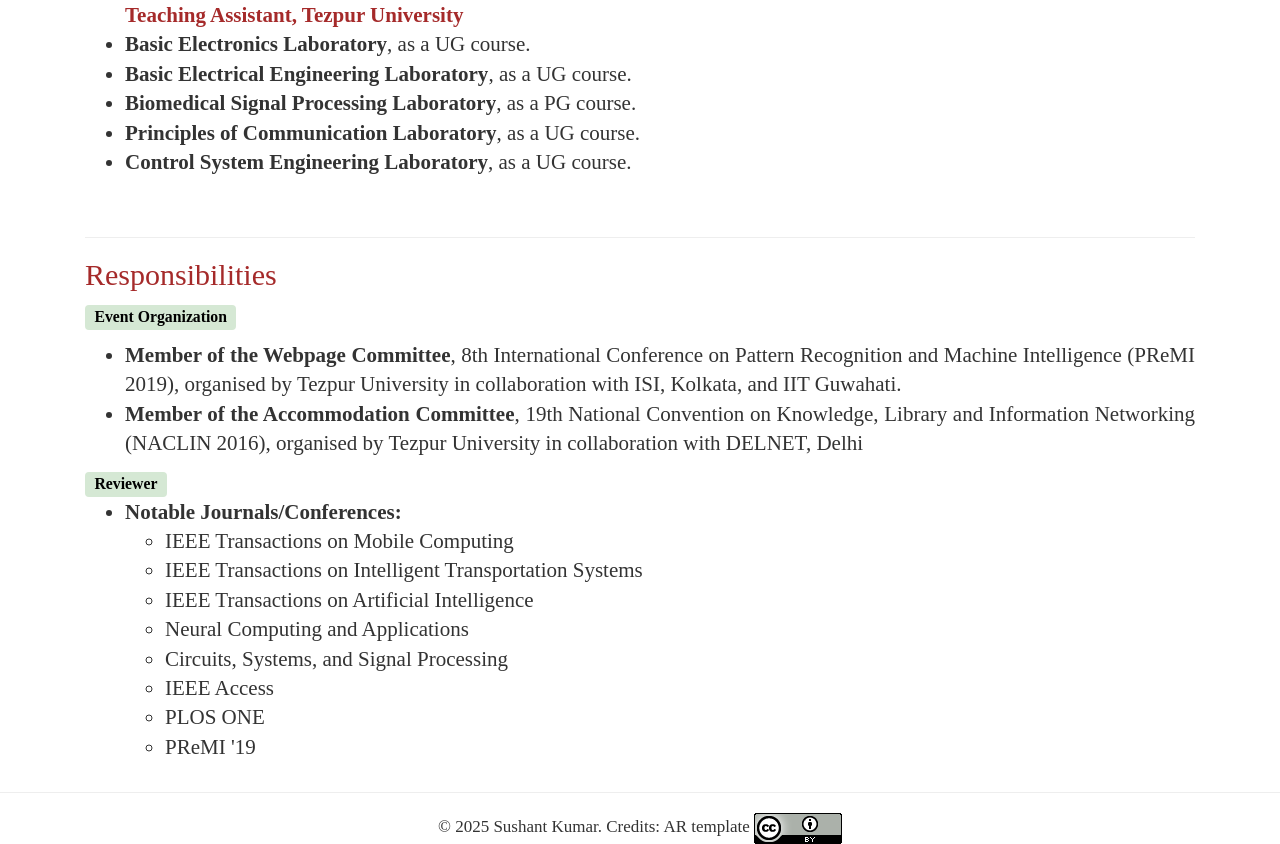
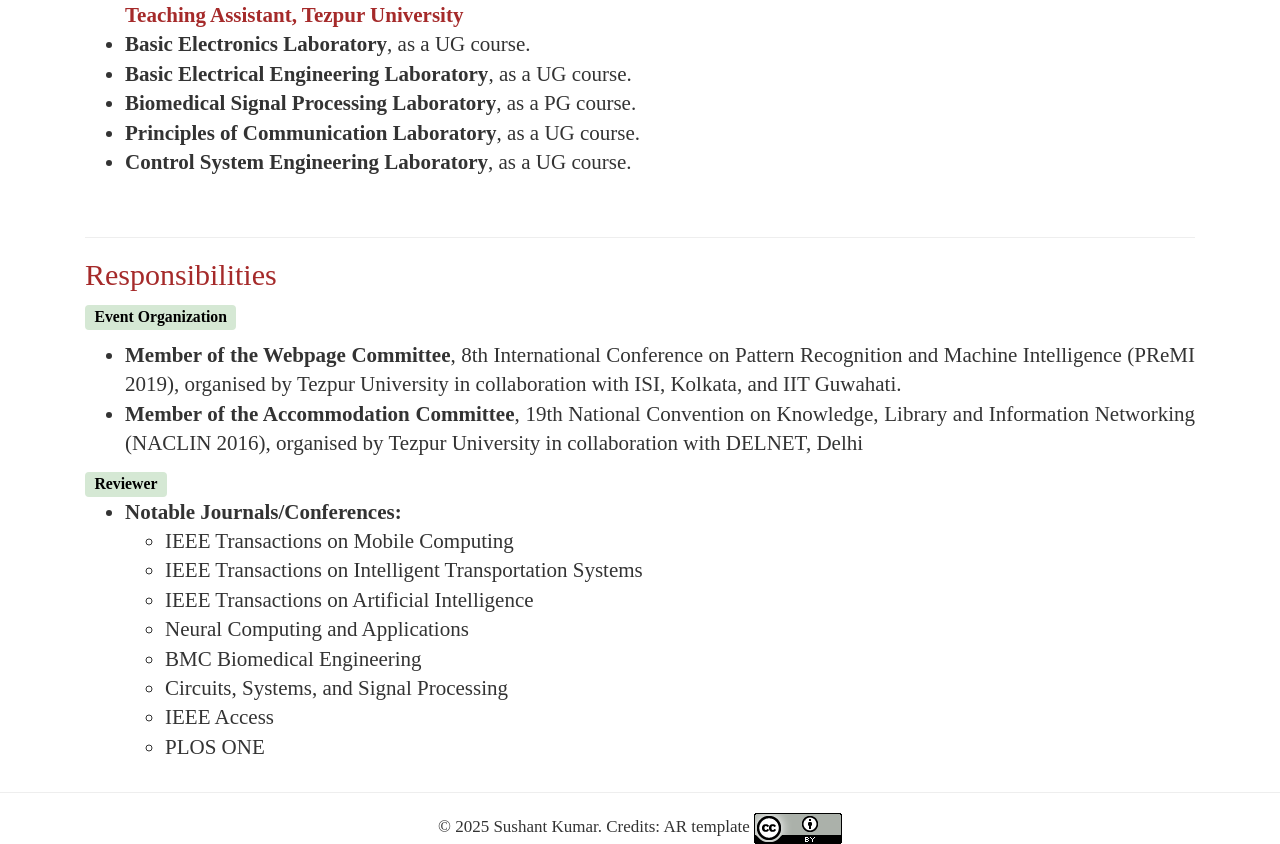
Before and after one commit to sushantbio/sushantbio, a plain HTML site: page index.html in a window 1280 px wide. Shown: the part 3997-4841 px from the top of the page. Drawn offline with Linux system fonts and the light colour scheme; a web font is replaced by a local one.

Commit message:
index.html

```diff
--- a/index.html
+++ b/index.html
@@ -670,11 +670,12 @@
                                 <li>IEEE Transactions on Mobile Computing</li>
                                 <li>IEEE Transactions on Intelligent Transportation Systems</li>
                                 <li>IEEE Transactions on Artificial Intelligence </li>
-				<li>Neural Computing and Applications </li>
-				<li>Circuits, Systems, and Signal Processing</li>
-				<li>IEEE Access</li>
+				                <li>Neural Computing and Applications </li>
+								<li>BMC Biomedical Engineering </li>
+				                <li>Circuits, Systems, and Signal Processing</li>
+				                <li>IEEE Access</li>
                                 <li>PLOS ONE</li>
-                                <li>PReMI '19</li>
+
 
                             </ul>
                         </li>
```
